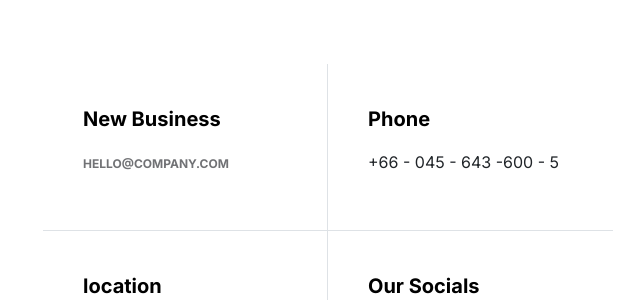
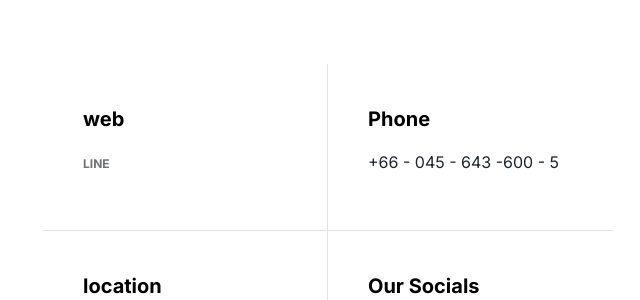
Before and after one commit to Jamboon007/clonebuch, a Django app: page /contact in a window 1280 px wide. Shown: the part 700-1000 px from the top of the page, without its empty margins (597-1237 px from the left). Run offline with Django 4.2, Linux system fonts and the light colour scheme; some libraries are stand-ins or nearby versions.

Commit message:
Update contact.html

```diff
--- a/templates/contact.html
+++ b/templates/contact.html
@@ -24,10 +24,10 @@
             <div class="col-lg-6 col-12 mt-5 ms-auto">
                 <div class="row">
                     <div class="col-6 border-end contact-info">
-                        <h6 class="mb-3">New Business</h6>
+                        <h6 class="mb-3">web</h6>
 
-                        <a href="mailto:hello@company.com" class="custom-link">
-                            hello@company.com
+                        <a href="https://liff.line.me/1645278921-kWRPP32q/?accountId=793ozxpi" class="custom-link">
+                            LINE
                             <i class="bi-arrow-right ms-2"></i>
                         </a>
                     </div>
```
